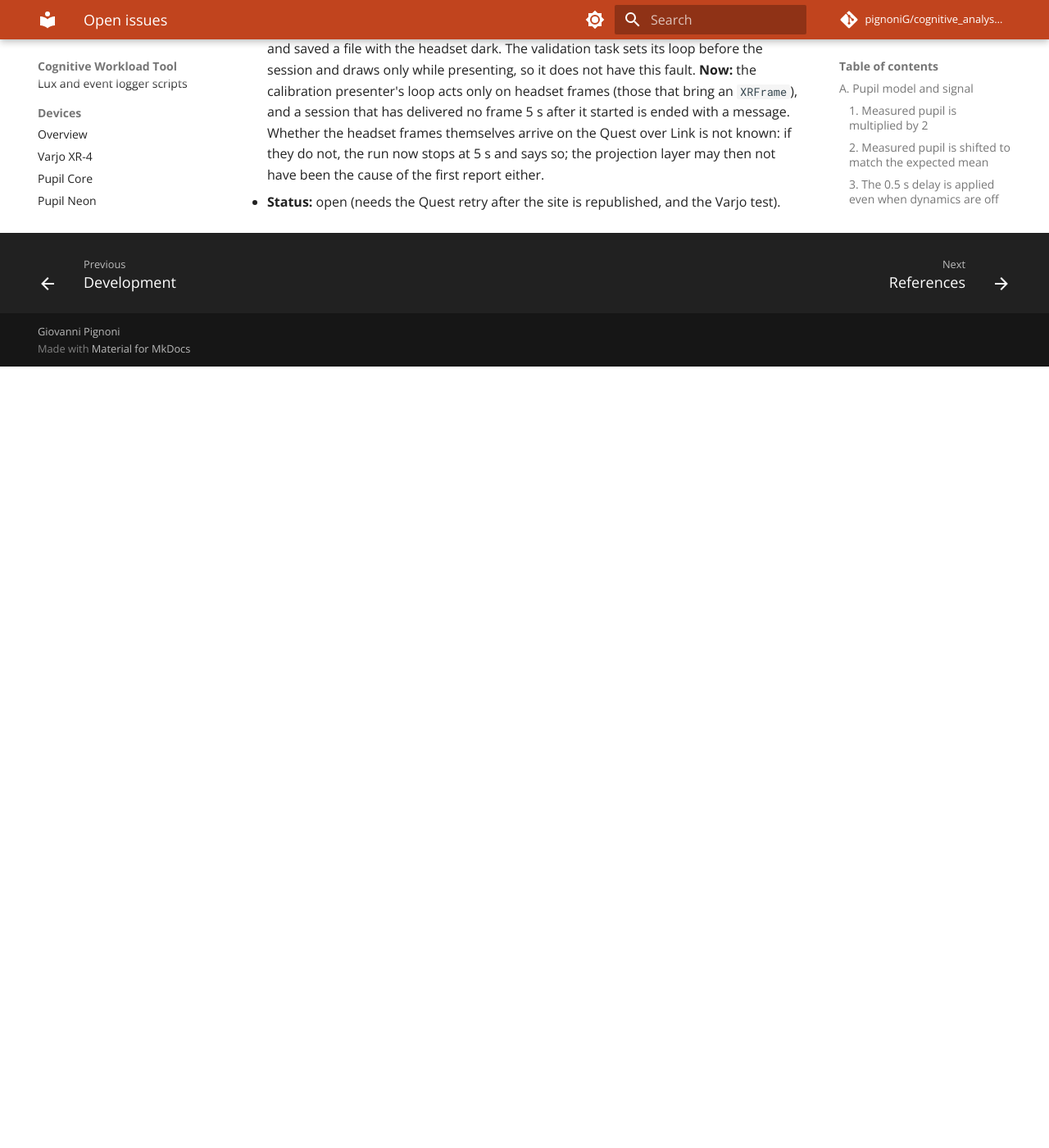
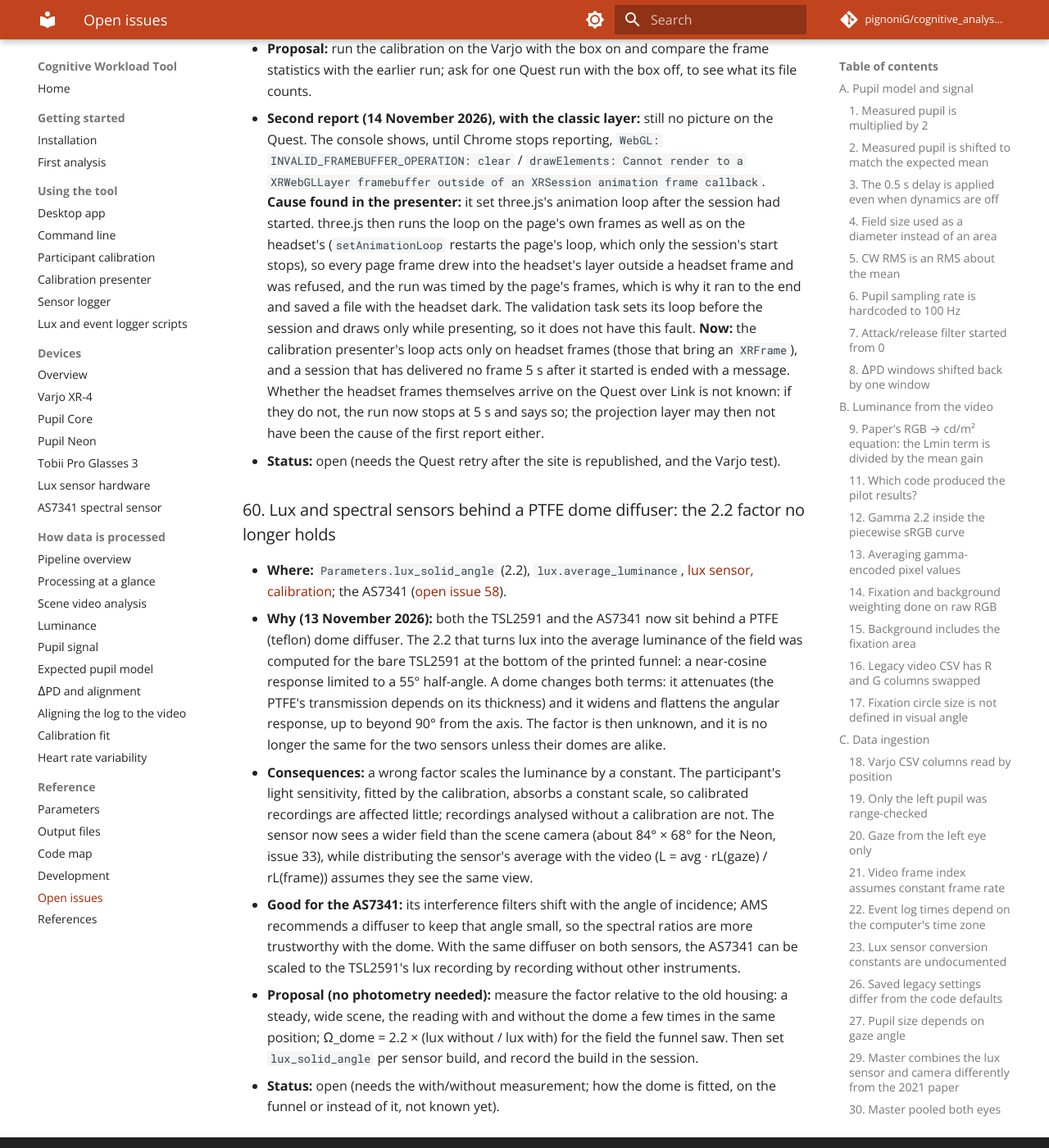
Before and after one commit to pignoniG/cognitive_analysis_tool, an MkDocs documentation site: the page built from docs/OPEN_ISSUES.md, in a window 1280 px wide and 1400 px high, scrolled down 48471 px. Shown: the whole window at 82% size. Built offline with MkDocs 1.6.1 and Material for MkDocs 9.7.7, drawn with Linux system fonts in a browser that asks for light colours; comment, search, counter and statistics services are not loaded; before the commit the page ends 48918 px from its top, so only the background shows below that; some of the changed text lies outside the part shown.

Commit message:
Open issues: the whole pipeline checked on the Neon native sample with its scene video (32); lux and spectral sensors behind a PTFE dome, the 2.2 factor no longer holds (60)

```diff
--- a/docs/OPEN_ISSUES.md
+++ b/docs/OPEN_ISSUES.md
@@ -441,7 +441,17 @@
   (`blinks ps1.raw`, 209 of median 0.27 s); they were ignored and the docs said otherwise. Now read, with the same
   0.1 s padding as the Cloud blinks. The sample has no protocol events (only `recording.begin/end`), so marker
   handling is still tested on synthetic data only, and the pupil values were not compared with `pl-neon-recording`.
-- **Status:** partly checked (native, one recording); Cloud export still needs data.
+- **Whole pipeline on the same recording (13 November 2026):** the scene video (1600×1200, 15 141 frames at 30 Hz,
+  timestamps from `Neon Scene Camera v1 ps1.time`) is analysed and the gaze, drawn on frames at six times, lands on what
+  the wearer looks at (handlebar, car, road, bicycle rack), so the scaling by the video size and the time zero at the
+  first frame are right. Field of view from `calibration.bin`: 84° × 68° (pinhole, issue 33). The sample has no lux
+  log, so the luminance came from the scene camera alone, relative and with automatic exposure: the expected pupil is
+  almost flat, and when the cyclist rides into a covered bicycle park at about 480 s the pupil dilates by 2 mm while
+  the expected one moves by 0.3 mm (ΔPD RMS 0.41 mm, light left in ΔPD R² 0.63). That is the camera-only route
+  behaving as documented, not a reader fault: a Neon with the scene camera needs the lux sensor (or a fixed exposure)
+  like the other glasses.
+- **Status:** partly checked (native, one recording, without a lux log); Cloud export and a recording with a lux log
+  still need data.
 
 ### 33. Glasses trackers' scene camera field of view comes from a pinhole model
 - **Where:** `devices/common.pinhole_fov`, used by the Pupil Core and Neon readers.
@@ -1371,3 +1381,25 @@
   with a message. Whether the headset frames themselves arrive on the Quest over Link is not known: if they do not, the
   run now stops at 5 s and says so; the projection layer may then not have been the cause of the first report either.
 - **Status:** open (needs the Quest retry after the site is republished, and the Varjo test).
+
+### 60. Lux and spectral sensors behind a PTFE dome diffuser: the 2.2 factor no longer holds
+
+- **Where:** `Parameters.lux_solid_angle` (2.2), `lux.average_luminance`,
+  [lux sensor, calibration](hardware/lux-sensor.md#calibration); the AS7341 ([open issue 58](#58-the-as7341-spectral-sensor-is-logged-but-not-calibrated-or-used-by-the-analysis)).
+- **Why (13 November 2026):** both the TSL2591 and the AS7341 now sit behind a PTFE (teflon) dome diffuser. The 2.2 that
+  turns lux into the average luminance of the field was computed for the bare TSL2591 at the bottom of the printed
+  funnel: a near-cosine response limited to a 55° half-angle. A dome changes both terms: it attenuates (the PTFE's
+  transmission depends on its thickness) and it widens and flattens the angular response, up to beyond 90° from the
+  axis. The factor is then unknown, and it is no longer the same for the two sensors unless their domes are alike.
+- **Consequences:** a wrong factor scales the luminance by a constant. The participant's light sensitivity, fitted by
+  the calibration, absorbs a constant scale, so calibrated recordings are affected little; recordings analysed without a
+  calibration are not. The sensor now sees a wider field than the scene camera (about 84° × 68° for the Neon, issue 33),
+  while distributing the sensor's average with the video (L = avg · rL(gaze) / rL(frame)) assumes they see the same view.
+- **Good for the AS7341:** its interference filters shift with the angle of incidence; AMS recommends a diffuser to keep
+  that angle small, so the spectral ratios are more trustworthy with the dome. With the same diffuser on both sensors, the
+  AS7341 can be scaled to the TSL2591's lux recording by recording without other instruments.
+- **Proposal (no photometry needed):** measure the factor relative to the old housing: a steady, wide scene, the reading
+  with and without the dome a few times in the same position; Ω_dome = 2.2 × (lux without / lux with) for the field the
+  funnel saw. Then set `lux_solid_angle` per sensor build, and record the build in the session.
+- **Status:** open (needs the with/without measurement; how the dome is fitted, on the funnel or instead of it, not
+  known yet).
```
